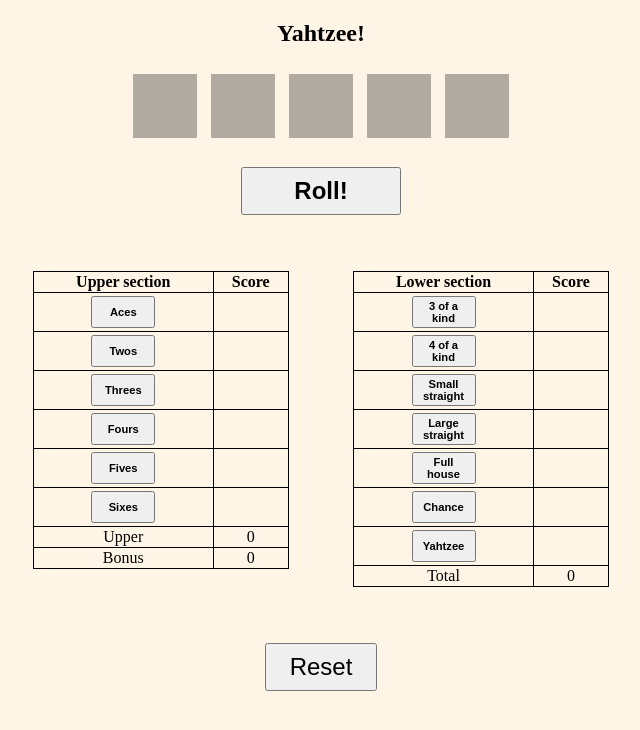
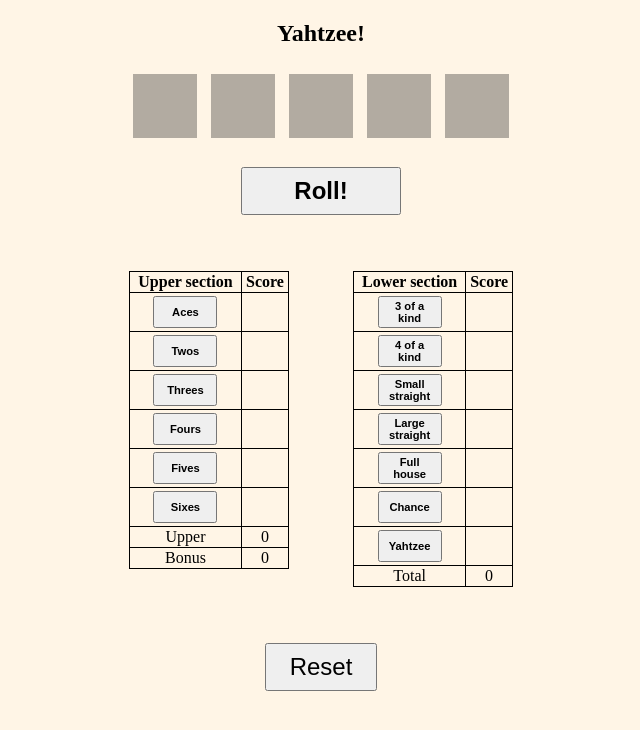
Before and after one commit to tvoul/vanilla-js-yatzy, a website with bundled scripts: page www/index.html in a window 1280 px wide. Shown: the whole page, without its empty margins (319-959 px from the left). Built offline with nearby package versions, Linux system fonts and the light colour scheme.

Commit message:
Update styles.css

```diff
--- a/www/styles.css
+++ b/www/styles.css
@@ -54,7 +54,7 @@ body{
 }
 
 table{
-  height: 20vh;
+  max-width: 20vh;
   width: 20vw;
 }
 
```
